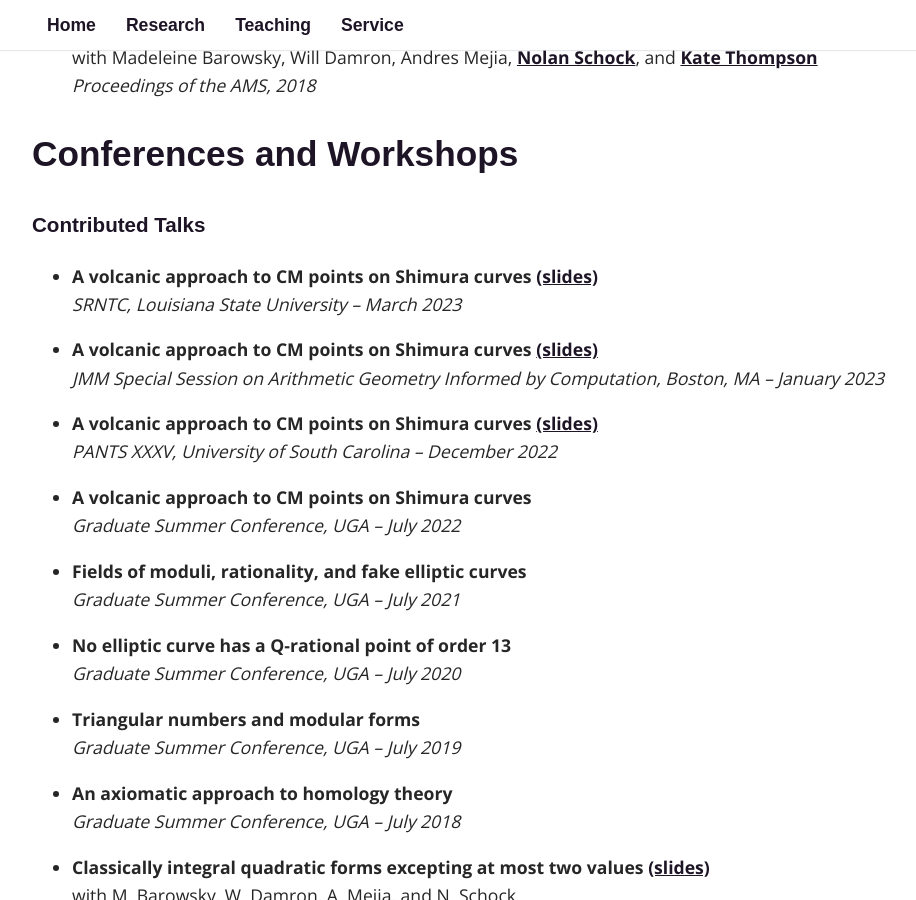
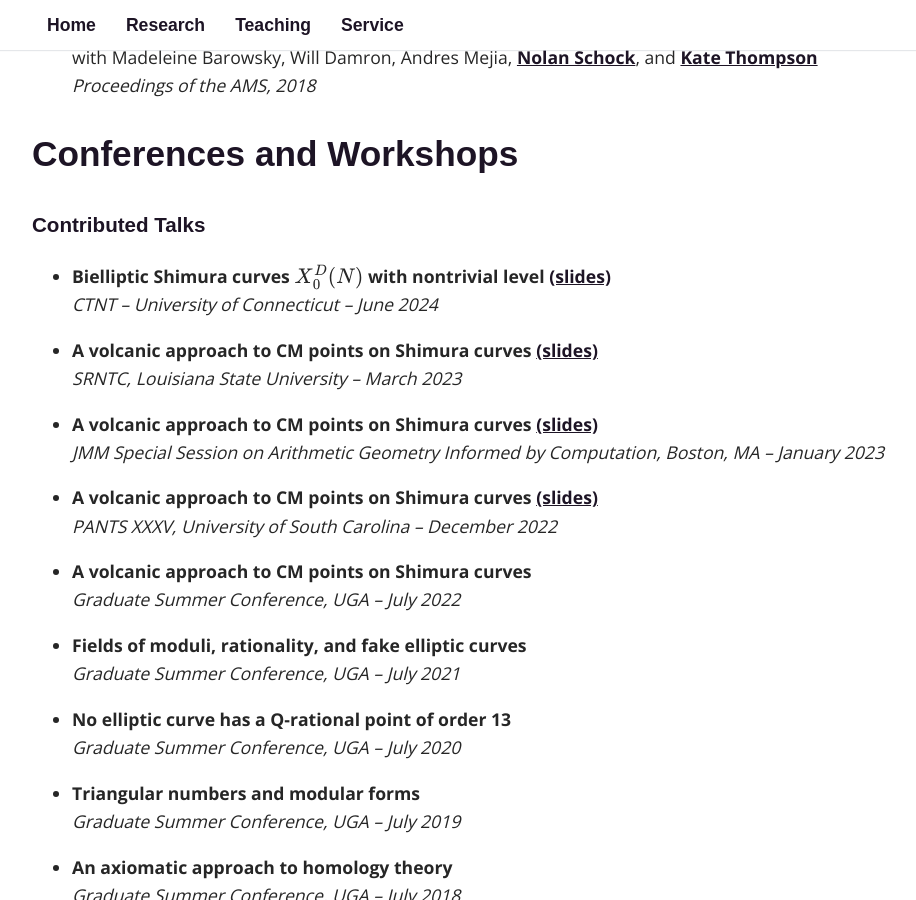
Before and after one commit to fsaia/site, a Jekyll site: the page built from _pages/02_research.md, in a window 1280 px wide and 900 px high, scrolled down 1123 px. Shown: the whole window, without its empty margins (158-1074 px from the left). Built offline with Jekyll 4.4.1, drawn with Linux system fonts in a browser that asks for light colours; some web fonts are replaced; formulas are drawn with MathJax 3.

Commit message:
Add files via upload

```diff
--- a/_pages/02_research.md
+++ b/_pages/02_research.md
@@ -46,6 +46,9 @@ My research interests lie in number theory and arithmetic geometry. In particula
 
 
 ### Contributed Talks
+
+* **Bielliptic Shimura curves $$X_0^D(N)$$ with nontrivial level** [(slides)](https://drive.google.com/open?id=1Se1iqC2L3wxjduEpTPXbP3CKIZqNn29m&usp=drive_fs)
+	*CTNT -- University of Connecticut -- June 2024*
 
 * **A volcanic approach to CM points on Shimura curves** [(slides)](https://drive.google.com/file/d/1ScokMj5fKB2mcEC4PY873ag8fCeyZ8rj/view?usp=sharing)
 	*SRNTC, Louisiana State University -- March 2023*
```
